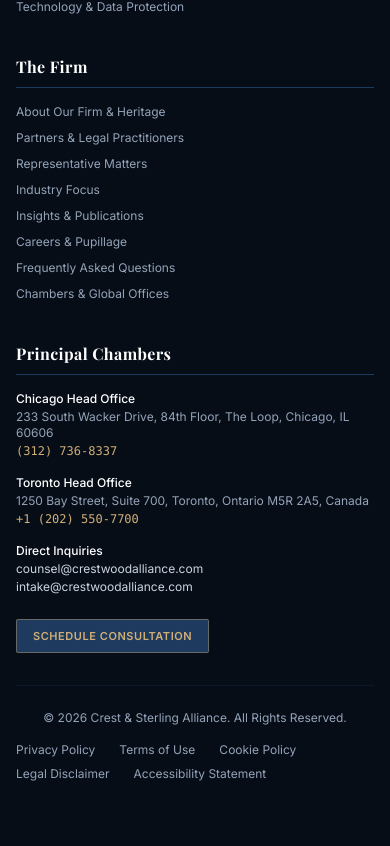
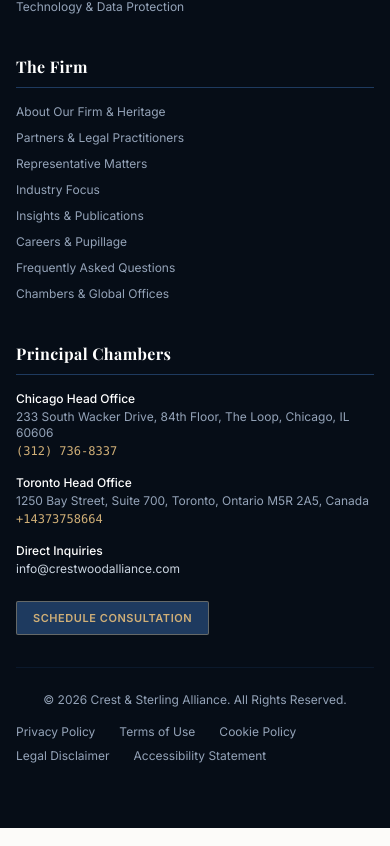
Before and after one commit to johnstones117/law-firm, a Next.js app: page / in a window 390 px wide. Shown: the part 9606-10452 px from the top of the page. Built offline with nearby package versions, Linux system fonts and the light colour scheme; no server answers; the database is empty; a web font is replaced by a local one.

Commit message:
Update Washington D.C. phone to +14373758664

```diff
--- a/app/admin/page.tsx
+++ b/app/admin/page.tsx
@@ -894,7 +894,7 @@ export default function AdminDashboardPage() {
                           value={newAttorney.email}
                           onChange={(e) => setNewAttorney({ ...newAttorney, email: e.target.value })}
                           className="w-full px-3 py-2 border rounded"
-                          placeholder="counsel@crestwoodalliance.com"
+                          placeholder="info@crestwoodalliance.com"
                         />
                       </div>
 
--- a/app/api/consultations/route.ts
+++ b/app/api/consultations/route.ts
@@ -68,7 +68,7 @@ export async function POST(req: NextRequest) {
 
     // 3. Dispatch Intake Alert to Firm Admin Team
     const adminIntakeEmail =
-      process.env.NEXT_PUBLIC_CONSULTATIONS_EMAIL || "intake@crestwoodalliance.com";
+      process.env.NEXT_PUBLIC_CONSULTATIONS_EMAIL || "info@crestwoodalliance.com";
     await sendEmail({
       to: adminIntakeEmail,
       subject: `⚖️ NEW INTAKE: ${fullName} (${matterType}) [${referenceNumber}]`,
--- a/app/api/contact/route.ts
+++ b/app/api/contact/route.ts
@@ -30,7 +30,7 @@ export async function POST(req: NextRequest) {
 
     // Notify firm admin
     await sendEmail({
-      to: process.env.NEXT_PUBLIC_PRIMARY_EMAIL || "counsel@crestwoodalliance.com",
+      to: process.env.NEXT_PUBLIC_PRIMARY_EMAIL || "info@crestwoodalliance.com",
       subject: `📬 New General Message: ${subject} (From: ${fullName})`,
       html: `
         <h3>New Contact Message Received</h3>
--- a/components/Footer.tsx
+++ b/components/Footer.tsx
@@ -276,13 +276,12 @@ export default function Footer() {
               <div>
                 <strong className="text-white block font-medium">Toronto Head Office</strong>
                 <p className="mt-0.5">1250 Bay Street, Suite 700, Toronto, Ontario M5R 2A5, Canada</p>
-                <p className="mt-0.5 text-legal-gold-400 font-mono">+1 (202) 550-7700</p>
+                <p className="mt-0.5 text-legal-gold-400 font-mono">+14373758664</p>
               </div>
 
               <div>
                 <strong className="text-white block font-medium">Direct Inquiries</strong>
-                <p className="mt-0.5 text-slate-300">counsel@crestwoodalliance.com</p>
-                <p className="mt-0.5 text-slate-300">intake@crestwoodalliance.com</p>
+                <p className="mt-0.5 text-slate-300">info@crestwoodalliance.com</p>
               </div>
 
               <div className="pt-2">
--- a/lib/email.ts
+++ b/lib/email.ts
@@ -27,7 +27,7 @@ function getTransporter() {
 export async function sendEmail({ to, subject, html }: SendEmailOptions): Promise<{ success: boolean; simulated?: boolean }> {
   const transporter = getTransporter();
   const from = `"${process.env.EMAIL_FROM_NAME || "Crest & Sterling Alliance"}" <${
-    process.env.EMAIL_FROM || "counsel@crestwoodalliance.com"
+    process.env.EMAIL_FROM || "info@crestwoodalliance.com"
   }>`;
 
   if (!transporter) {
```
Also changed, not shown: prisma/seed.ts (+5 -5 lines), 1 other file (tests, documents, lock files or other folders).
